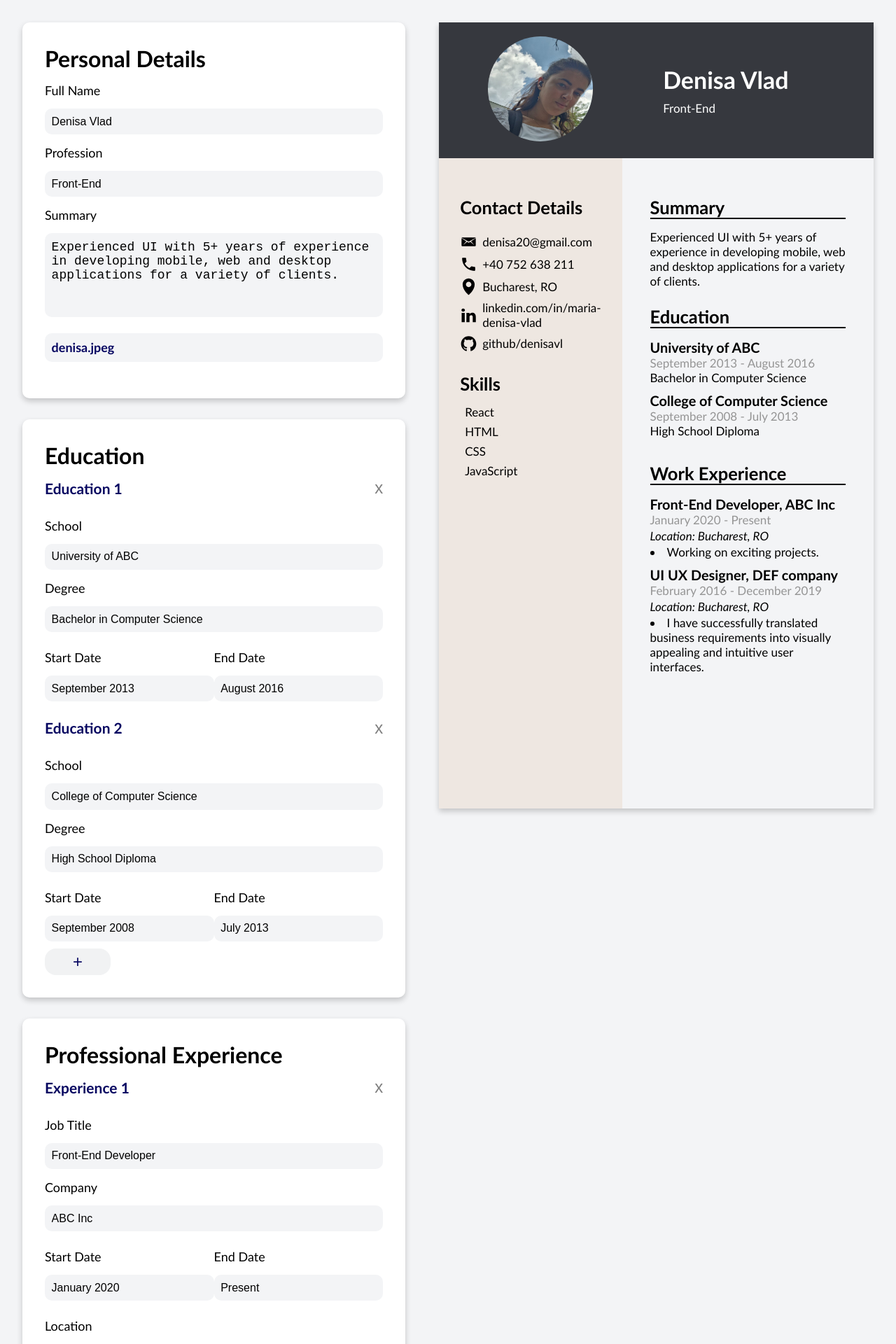
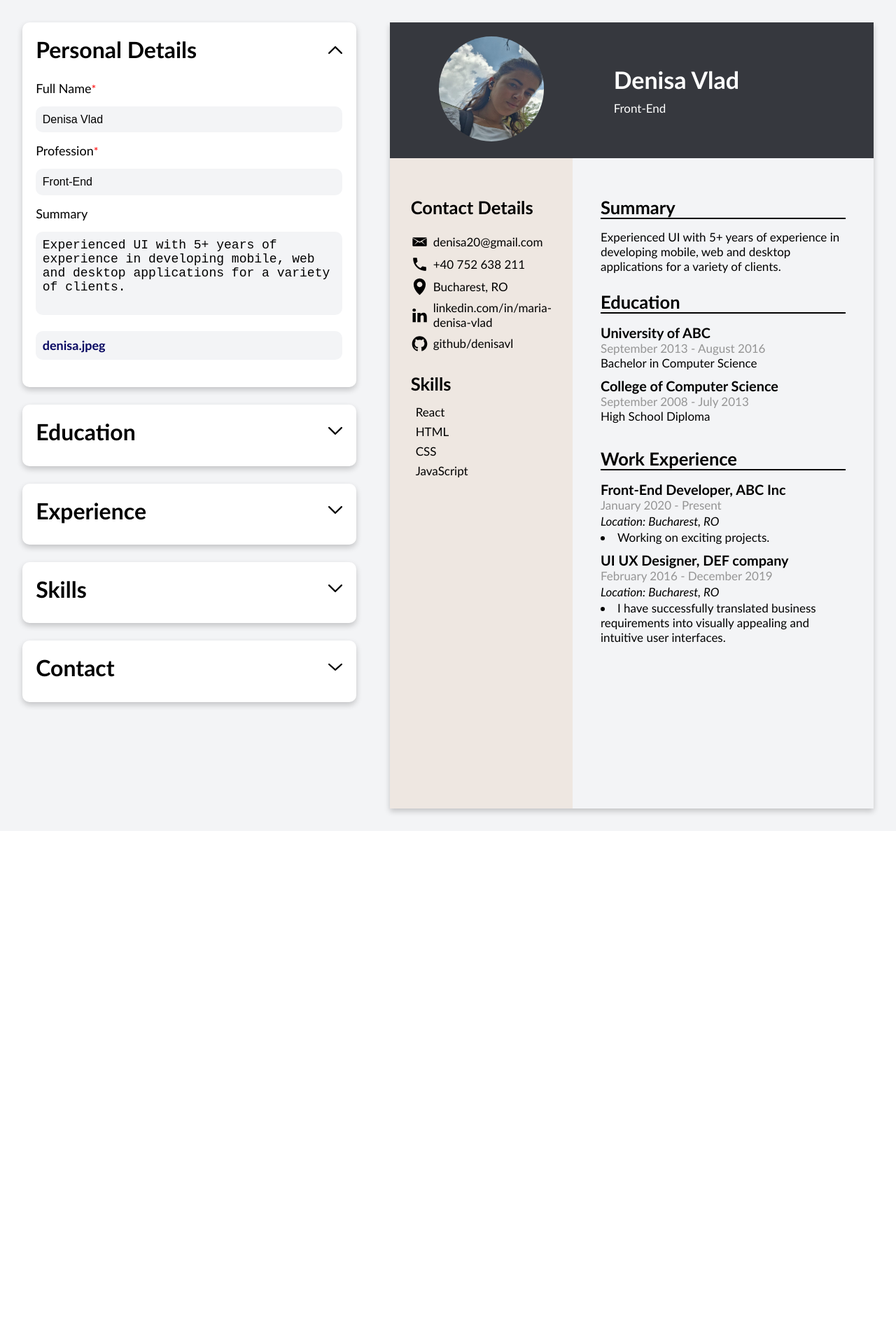
Before and after one commit to denisavl/cv-app, a React (Vite) app: page / in a window 1280 px wide. Shown: the top 1920 px of the page at 70% size. After the commit the page ends 1187 px from the top, so only its background shows below. Built offline with nearby package versions, Linux system fonts and the light colour scheme.

Commit message:
Add Expand/Collapse Functionality

```diff
--- a/src/App.jsx
+++ b/src/App.jsx
@@ -13,6 +13,7 @@ import { useState } from "react";
 import { v1 as uuid } from "uuid";
 export default function App() {
   const [data, setData] = useState(personCV);
+  const [activeIndex, setActiveIndex] = useState(0);
 
   function handleChange(section, key, value) {
     setData({ ...data, [section]: { ...data[section], [key]: value } });
@@ -31,12 +32,6 @@ export default function App() {
     setData({ ...data, skills: [...data.skills, { name: "", id: uuid() }] });
   }
 
-  function handleDeleteSkill(itemId) {
-    setData({
-      ...data,
-      skills: data.skills.filter((skill) => skill.id !== itemId),
-    });
-  }
 
   function handleDeleteItem(itemId, section) {
     setData({ ...data,
@@ -84,6 +79,10 @@ export default function App() {
     }));
   }
 
+  function toggleActive(value){
+    setActiveIndex(activeIndex === value ? null : value);
+  }
+
   return (
     <div className="CVApp">
       <div className="left-form">
@@ -91,26 +90,40 @@ export default function App() {
           data={data}
           onChange={handleChange}
           pictureUpload={pictureUpload}
+          isActive={activeIndex === 0}
+        onShow={() => toggleActive(0)}
         />
         <CreateEducation
           data={data}
           onChange={handleArrayChange}
           onClick={handleAddEducation}
           onDelete={handleDeleteItem}
+          isActive={activeIndex === 1}
+        onShow={() => toggleActive(1)}
         />
         <CreateExperience
           data={data}
           onChange={handleArrayChange}
           onClick={handleAddExperience}
           onDelete={handleDeleteItem}
+          isActive={activeIndex === 2}
+        onShow={() => toggleActive(2)}
         />
         <CreateSkills
           data={data}
           onChange={handleArrayChange}
           addSkill={addSkill}
-          deleteSkill={handleDeleteSkill}
+          deleteSkill={handleDeleteItem}
+          isActive={activeIndex === 3}
+        onShow={() => toggleActive(3)}
+
         />
-        <CreateContact data={data} onChange={handleChange} />
+        <CreateContact
+        data={data}
+        onChange={handleChange}
+        isActive={activeIndex === 4}
+        onShow={() => toggleActive(4)}
+        />
       </div>
       <div className="right-preview">
         <CreateHeader data={data} />
--- a/src/components/Contact.jsx
+++ b/src/components/Contact.jsx
@@ -1,27 +1,88 @@
 /* eslint-disable react/prop-types */
-export default function CreateContact({data, onChange}){
-    const contactFields = [
-    { key: "email", label: "", type: "email", placeholder: "Email", value: data.contact.email},
-    { key: "phone", label: "", type: "tel", placeholder: "Phone", value: data.contact.phone},
-    { key: "address", label: "", type: "text", placeholder: "Address", value: data.contact.address},
-    {key: "linkedin", label: "", type: "url", placeholder: "LinkedIn", value: data.contact.linkedIn},
-    { key: "github", label: "", type: "url", placeholder: "Github", value: data.contact.github},
-    ]
+import expandIcon from '../assets/expand.svg';
 
-    return(
-        <form className="contact-form form-container">
-            <h1>Contact</h1>
-            {contactFields.map(field => (
-                <div className="input-container" key={field.key}>
-                    <label htmlFor={field.key}>{field.label}</label>
-                    <input type={field.type}
-                    id={field.key}
-                    name={field.key}
-                    placeholder={field.placeholder}
-                    value={field.value}
-                    onChange={(e) => onChange('contact',field.key, e.target.value)} />
-                </div>
-            ))}
-        </form>
-    )
+export default function CreateContact({ data, onChange, isActive, onShow }) {
+  return (
+    <form className="contact-form form-container">
+      <div className="header-section" onClick={onShow}>
+        <h1 className="title-contact">Contact</h1>
+        <button type="button" onClick={onShow} className={`${isActive ? 'expand-less' : 'expand-more'}`}>
+          <img src={expandIcon} alt="expand icon" />
+        </button>
+      </div>
+      {isActive ? (
+        <>
+          <div className="input-container" key="email">
+            <label htmlFor="email">
+              Email
+              <span className="required">*</span>
+            </label>
+            <input
+              type="email"
+              id="email"
+              name="email"
+              placeholder="Email"
+              value={data.contact.email}
+              onChange={(e) => onChange('contact', 'email', e.target.value)}
+              required
+            />
+          </div>
+          <div className="input-container" key="phone">
+            <label htmlFor="phone">
+              Phone
+              <span className="required">*</span>
+            </label>
+            <input
+              type="tel"
+              id="phone"
+              name="phone"
+              placeholder="Phone"
+              value={data.contact.phone}
+              onChange={(e) => onChange('contact', 'phone', e.target.value)}
+              required
+            />
+          </div>
+          <div className="input-container" key="address">
+            <label htmlFor="address">
+              Address
+            </label>
+            <input
+              type="text"
+              id="address"
+              name="address"
+              placeholder="Address"
+              value={data.contact.address}
+              onChange={(e) => onChange('contact', 'address', e.target.value)}
+            />
+          </div>
+          <div className="input-container" key="linkedIn">
+            <label htmlFor="linkedIn">
+              LinkedIn
+            </label>
+            <input
+              type="url"
+              id="linkedIn"
+              name="linkedIn"
+              placeholder="LinkedIn"
+              value={data.contact.linkedIn}
+              onChange={(e) => onChange('contact', 'linkedIn', e.target.value)}
+            />
+          </div>
+          <div className="input-container" key="github">
+            <label htmlFor="github">
+              Github
+            </label>
+            <input
+              type="url"
+              id="github"
+              name="github"
+              placeholder="Github"
+              value={data.contact.github}
+              onChange={(e) => onChange('contact', 'github', e.target.value)}
+            />
+          </div>
+        </>
+      ) : null}
+    </form>
+  );
 }
--- a/src/components/Education.jsx
+++ b/src/components/Education.jsx
@@ -1,18 +1,26 @@
 /* eslint-disable react/prop-types */
 import AddButton from "./AddSubSection";
 import DeleteButton from "./DeleteItem";
-export default function CreateEducation({ data, onChange, onClick, onDelete }) {
+import expandIcon from '../assets/expand.svg'
+export default function CreateEducation({ data, onChange, onClick, onDelete, isActive, onShow }) {
   return (
     <form className="education-form form-container">
+      <div className="header-section" onClick={onShow}>
       <h1 className="title-education">Education</h1>
-      {data.education.map((edu, index) => (
+      <button type="button" className={`${isActive ? 'expand-less' : 'expand-more'}`} onClick={onShow}>
+      <img  src={expandIcon} alt="expand icon" />
+      </button>
+      </div>
+      {isActive ? (
+        <>
+        {data.education.map((edu, index) => (
         <div key={edu.id} className="education-entry">
           {data.education.length > 1 && <div className="top-education">
           <h2 className="multiple">{`Education ${index + 1}`}</h2>
           <DeleteButton onClick={() => onDelete(edu.id, 'education')}/>
           </div>}
           <div className="input-container">
-            <label htmlFor={`education-school-${index}`}>School</label>
+            <label htmlFor={`education-school-${index}`}>School<span className='required'>*</span></label>
             <input
               id={`education-school-${index}`}
               name={`education-school-${index}`}
@@ -20,10 +28,11 @@ export default function CreateEducation({ data, onChange, onClick, onDelete }) {
               placeholder="School"
               value={edu.school}
               onChange={(e) => onChange('education', 'school', e.target.value, index)}
+              required
             />
           </div>
           <div className="input-container">
-            <label htmlFor={`education-degree-${index}`}>Degree</label>
+            <label htmlFor={`education-degree-${index}`}>Degree<span className='required'>*</span></label>
             <input
               id={`education-degree-${index}`}
               name={`education-degree-${index}`}
@@ -31,11 +40,12 @@ export default function CreateEducation({ data, onChange, onClick, onDelete }) {
               placeholder="Degree"
               value={edu.degree}
               onChange={(e) => onChange('education', 'degree', e.target.value, index)}
+              required
             />
           </div>
           <div className="full-date">
             <div className="input-container">
-              <label htmlFor={`education-start-date-${index}`}>Start Date</label>
+              <label htmlFor={`education-start-date-${index}`}>Start Date<span className='required'>*</span></label>
               <input
                 id={`education-start-date-${index}`}
                 name={`education-start-date-${index}`}
@@ -43,10 +53,11 @@ export default function CreateEducation({ data, onChange, onClick, onDelete }) {
                 placeholder="Start Date (mm/yyyy)"
                 value={edu.startDate}
                 onChange={(e) => onChange('education', 'startDate', e.target.value, index)}
+                required
               />
             </div>
             <div className="input-container">
-              <label htmlFor={`education-end-date-${index}`}>End Date</label>
+              <label htmlFor={`education-end-date-${index}`}>End Date<span className='required'>*</span></label>
               <input
                 id={`education-end-date-${index}`}
                 name={`education-end-date-${index}`}
@@ -54,12 +65,15 @@ export default function CreateEducation({ data, onChange, onClick, onDelete }) {
                 placeholder="End Date (mm/yyyy)"
                 value={edu.endDate}
                 onChange={(e) => onChange('education', 'endDate', e.target.value, index)}
+                required
               />
             </div>
           </div>
         </div>
       ))}
       <AddButton onClick={onClick}/>
+        </>
+      ) : (null)}
     </form>
   );
 }
--- a/src/components/Experience.jsx
+++ b/src/components/Experience.jsx
@@ -1,59 +1,92 @@
 /* eslint-disable react/prop-types */
 import AddButton from "./AddSubSection";
 import DeleteButton from "./DeleteItem";
-export default function CreateExperience({ data, onChange, onClick, onDelete }) {
+import expandIcon from "../assets/expand.svg";
+export default function CreateExperience({
+  data,
+  onChange,
+  onClick,
+  onDelete,
+  isActive,
+  onShow
+}) {
   return (
     <form className="experience-form form-container">
-        <h1 className="title-experience">Professional Experience</h1>
+      <div className="header-section" onClick={onShow}>
+        <h1 className="title-experience">Experience</h1>
+        <button type="button" className={`${isActive ? 'expand-less' : 'expand-more'}`} onClick={onShow}>
+      <img  src={expandIcon} alt="expand icon" />
+      </button>
+      </div>
+      {isActive ? (
+        <>
         {data.experience.map((experience, index) => (
         <div key={experience.id} className="experience-entry">
-           {data.experience.length > 1 && <div className="top-experience">
+          {data.experience.length > 1 && (
+            <div className="top-experience">
               <h2 className="multiple">{`Experience ${index + 1}`}</h2>
-          <DeleteButton onClick={() => onDelete(experience.id, 'experience')}/>
-          </div>}
+              <DeleteButton
+                onClick={() => onDelete(experience.id, "experience")}
+              />
+            </div>
+          )}
           <div className="input-container">
-              <label htmlFor={`experience-job-${index}`}>Job Title</label>
+            <label htmlFor={`experience-job-${index}`}>Job Title<span className='required'>*</span></label>
             <input
               id={`experience-job-${index}`}
               name={`experience-job-${index}`}
               type="text"
               placeholder="Job Title"
               value={experience.jobTitle}
-                onChange={(e) => onChange('experience', 'jobTitle', e.target.value, index)}
+              onChange={(e) =>
+                onChange("experience", "jobTitle", e.target.value, index)
+              }
+              required
             />
           </div>
           <div className="input-container">
-              <label htmlFor={`experience-company-${index}`}>Company</label>
+            <label htmlFor={`experience-company-${index}`}>Company<span className='required'>*</span></label>
             <input
               id={`experience-company-${index}`}
               name={`experience-company-${index}`}
               type="text"
               placeholder="Company"
               value={experience.company}
-                onChange={(e) => onChange('experience', 'company', e.target.value, index)}
+              onChange={(e) =>
+                onChange("experience", "company", e.target.value, index)
+              }
+              required
             />
           </div>
           <div className="full-date">
             <div className="input-container">
-              <label htmlFor={`experience-start-date-${index}`}>Start Date</label>
+              <label htmlFor={`experience-start-date-${index}`}>
+                Start Date<span className='required'>*</span>
+              </label>
               <input
                 id={`experience-start-date-${index}`}
                 name={`experience-start-date-${index}`}
                 type="text"
                 placeholder="Start Date (mm/yyyy)"
                 value={experience.startDate}
-                onChange={(e) => onChange('experience', 'startDate', e.target.value, index)}
+                onChange={(e) =>
+                  onChange("experience", "startDate", e.target.value, index)
+                }
+                required
               />
             </div>
             <div className="input-container">
-              <label htmlFor={`experience-end-date-${index}`}>End Date</label>
+              <label htmlFor={`experience-end-date-${index}`}>End Date<span className='required'>*</span></label>
               <input
                 id={`experience-end-date-${index}`}
                 name={`experience-end-date-${index}`}
                 type="text"
                 placeholder="End Date (mm/yyyy)"
                 value={experience.endDate}
-                onChange={(e) => onChange('experience', 'endDate', e.target.value, index)}
+                onChange={(e) =>
+                  onChange("experience", "endDate", e.target.value, index)
+                }
+                required
               />
             </div>
           </div>
@@ -66,24 +99,33 @@ export default function CreateExperience({ data, onChange, onClick, onDelete })
               type="text"
               placeholder="Location"
               value={experience.location}
-                onChange={(e) => onChange('experience', 'location', e.target.value, index)}
+              onChange={(e) =>
+                onChange("experience", "location", e.target.value, index)
+              }
             />
           </div>
           <div className="input-container">
-              <label htmlFor={`experience-description-${index}`}>Description</label>
+            <label htmlFor={`experience-description-${index}`}>
+              Description
+            </label>
             <textarea
               id={`experience-description-${index}`}
               name={`experience-description-${index}`}
               type="text"
               placeholder="Description"
               value={experience.description}
-                onChange={(e) => onChange('experience', 'description', e.target.value, index)}
-                >
-                </textarea>
+              onChange={(e) =>
+                onChange("experience", "description", e.target.value, index)
+              }
+            ></textarea>
           </div>
         </div>
       ))}
-        <AddButton onClick={onClick}/>
+      <AddButton onClick={onClick} />
+        </>
+      )
+      : (null)}
+
     </form>
   );
 }
--- a/src/components/GeneralSection.jsx
+++ b/src/components/GeneralSection.jsx
@@ -1,28 +1,40 @@
 /* eslint-disable react/prop-types */
-export default function CreateGeneralInformation({data, onChange, pictureUpload}) {
+import expandIcon from '../assets/expand.svg'
+export default function CreateGeneralInformation({data, onChange, pictureUpload, isActive, onShow}) {
   return(
     <form className="personal-details-form form-container">
+      <div className="header-section" onClick={onShow}>
       <h1 className="title-personal-details">Personal Details</h1>
-        <div className="input-container" key='fullName'>
-        <label htmlFor='fullName' className='fullName'>Full Name</label>
+      <button type='button' className={`${isActive ? 'expand-less' : 'expand-more'}`} onClick={onShow}>
+      <img  src={expandIcon} alt="expand icon" />
+      </button>
+      </div>
+      {isActive ? (
+        <>
+         <div className="input-container" key='fullName'>
+        <label htmlFor='fullName' className='fullName'>Full Name<span className='required'>*</span></label>
           <input
             type='text'
              id='fullName'
              name='fullName'
             placeholder= 'Full Name'
+            maxLength={40}
             value={data.generalInfo.fullName}
             onChange={(e) => onChange('generalInfo','fullName', e.target.value)}
+            required
         />
         </div>
         <div className="input-container" key='Profession'>
-        <label htmlFor='profession' className='profession'>Profession</label>
+        <label htmlFor='profession' className='profession'>Profession<span className='required'>*</span></label>
           <input
             type='text'
              id='profession'
              name='profession'
             placeholder= 'Profession'
+            maxLength={30}
             value={data.generalInfo.profession}
-            onChange={(e) => onChange('profession', e.target.value)}
+            onChange={(e) => onChange('generalInfo', 'profession', e.target.value)}
+            required
         />
         </div>
         <div className="input-container">
@@ -32,7 +44,7 @@ export default function CreateGeneralInformation({data, onChange, pictureUpload}
           id="summary"
           placeholder="Summary"
           value={data.generalInfo.summary}
-          onChange={(e) => onChange('summary', e.target.value)}
+          onChange={(e) => onChange('generalInfo', 'summary', e.target.value)}
         ></textarea>
       </div>
       <div className="input-container" key="contactPicture">
@@ -44,8 +56,12 @@ export default function CreateGeneralInformation({data, onChange, pictureUpload}
           id="contactPicture"
           name="contactPicture"
           onChange={pictureUpload}
+          required
         />
       </div>
+        </>
+      ) : (null)}
+
     </form>
   )
 }
--- a/src/components/Skills.jsx
+++ b/src/components/Skills.jsx
@@ -1,11 +1,26 @@
 /* eslint-disable react/prop-types */
-import AddButton from "./AddSubSection"
-import DeleteButton from "./DeleteItem"
-export default function CreateSkills({data, onChange, addSkill, deleteSkill }){
-    return(
+import AddButton from "./AddSubSection";
+import DeleteButton from "./DeleteItem";
+import expandIcon from "../assets/expand.svg";
+export default function CreateSkills({
+  data,
+  onChange,
+  addSkill,
+  deleteSkill,
+  isActive,
+  onShow
+}) {
+  return (
     <form className="skills-form form-container">
+      <div className="header-section" onClick={onShow}>
         <h1 className="title-skills">Skills</h1>
+        <button type="button" className={`${isActive ? 'expand-less' : 'expand-more'}`} onClick={onShow}>
+          <img src={expandIcon} alt="expand icon" />
+        </button>
+      </div>
       {/* <label htmlFor={`skills`}></label> */}
+      {isActive ? (
+        <>
         {data.skills.map((skill, index) => (
         <div key={skill.id} className="input-container input-skills">
           <input
@@ -14,12 +29,16 @@ export default function CreateSkills({data, onChange, addSkill, deleteSkill }){
             type="text"
             placeholder="Language or Technology"
             value={skill.name}
-              onChange={(e) => onChange('skills', 'name', e.target.value, index)}
+            onChange={(e) => onChange("skills", "name", e.target.value, index)}
           />
-            {data.skills.length > 1 && <DeleteButton onClick={() => deleteSkill(skill.id)}/>}
+          {data.skills.length > 1 && (
+            <DeleteButton onClick={() => deleteSkill(skill.id, "skills")} />
+          )}
         </div>
       ))}
       <AddButton onClick={addSkill} />
+        </>
+      ) : (null)}
     </form>
-    )
+  );
 }
--- a/src/stylesheet.css
+++ b/src/stylesheet.css
@@ -20,7 +20,7 @@
     display: flex;
     flex-direction: column;
     width: 45%;
-    gap:30px;
+    gap:25px;
 }
 
 label {
@@ -80,7 +80,7 @@ textarea {
 
 .form-container{
     background-color: white;
-    padding: 2rem;
+    padding: 1.2rem;
     border-radius: 10px;
     box-shadow: 0 4px 8px rgba(0, 0, 0, 0.2);
 }
@@ -88,7 +88,6 @@ textarea {
 .full-date{
     display: flex;
     justify-content: space-between;
-    /* flex: 1; */
 }
 
 .full-date > div{
@@ -97,10 +96,6 @@ textarea {
 
   #contactPicture {
     display: none;
-  }
-
-  .title-skills{
-    margin-bottom: 15px;
   }
 
   .create-subSection{
@@ -121,6 +116,7 @@ textarea {
 
   .input-skills
   {
+    margin-top: 18px;
     display: flex;
     align-items: center;
     gap: 10px;
@@ -144,7 +140,37 @@ textarea {
     display: flex;
     align-items: center;
     justify-content: space-between;
+}
+
+.header-section{
+    display: flex;
+    align-items: center;
+    justify-content: space-between;
+    padding-bottom: 10px;
+}
+
+.expand-less{
+    width: 20px;
+    height: 20px;
+    border: none;
+    background-color: transparent;
+    cursor: pointer;
+    transform: rotate(180deg);
+    transition: transform 0.3s ease-in-out;
   }
+.expand-more{
+    width: 20px;
+    height: 20px;
+    border: none;
+    background-color: transparent;
+    cursor: pointer;
+    transition: transform 0.3s ease-in-out;
+}
+
+.required {
+    color: red;
+    font-size: 16px;
+}
 
 
 /*preview*/
```
Also changed, not shown: src/assets/expand.svg (added). Lines whose indentation alone changed are shown as unchanged.
